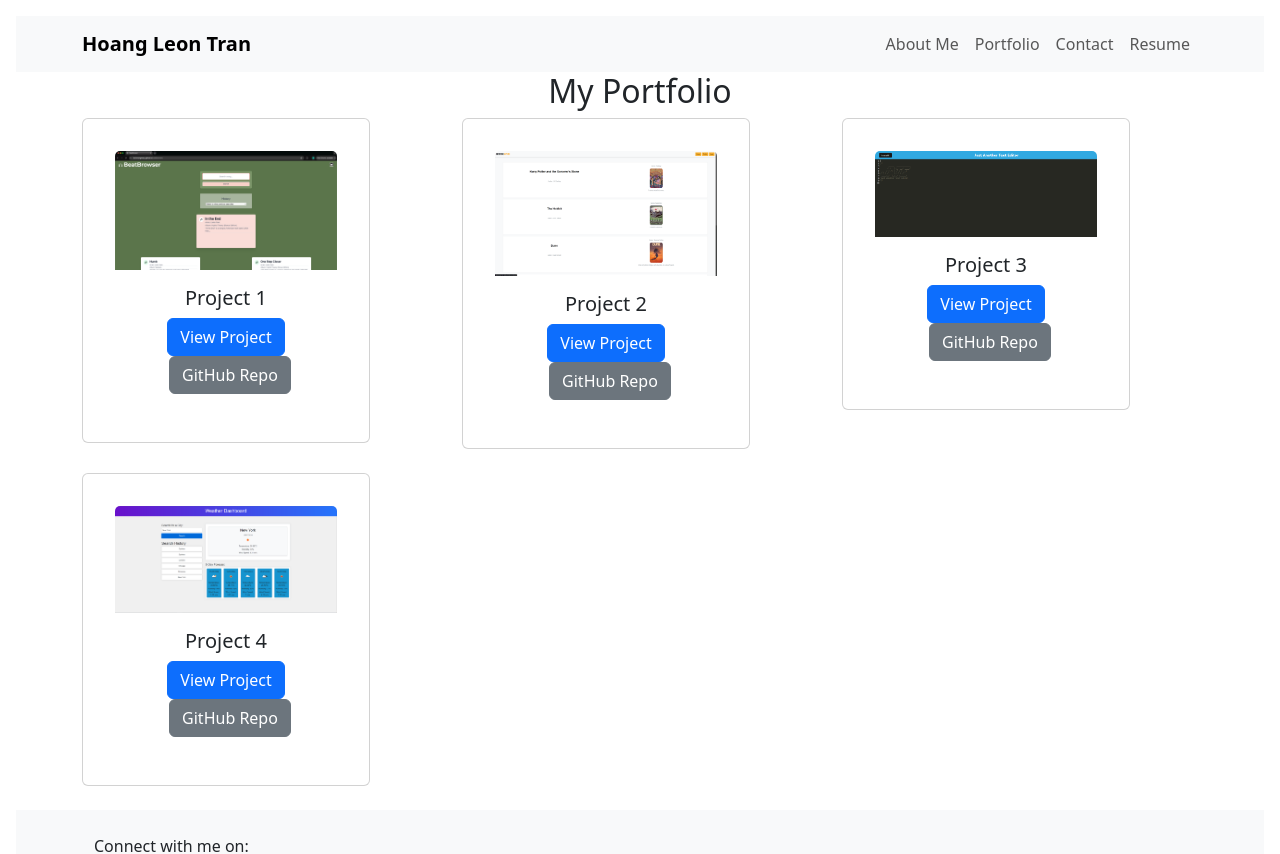
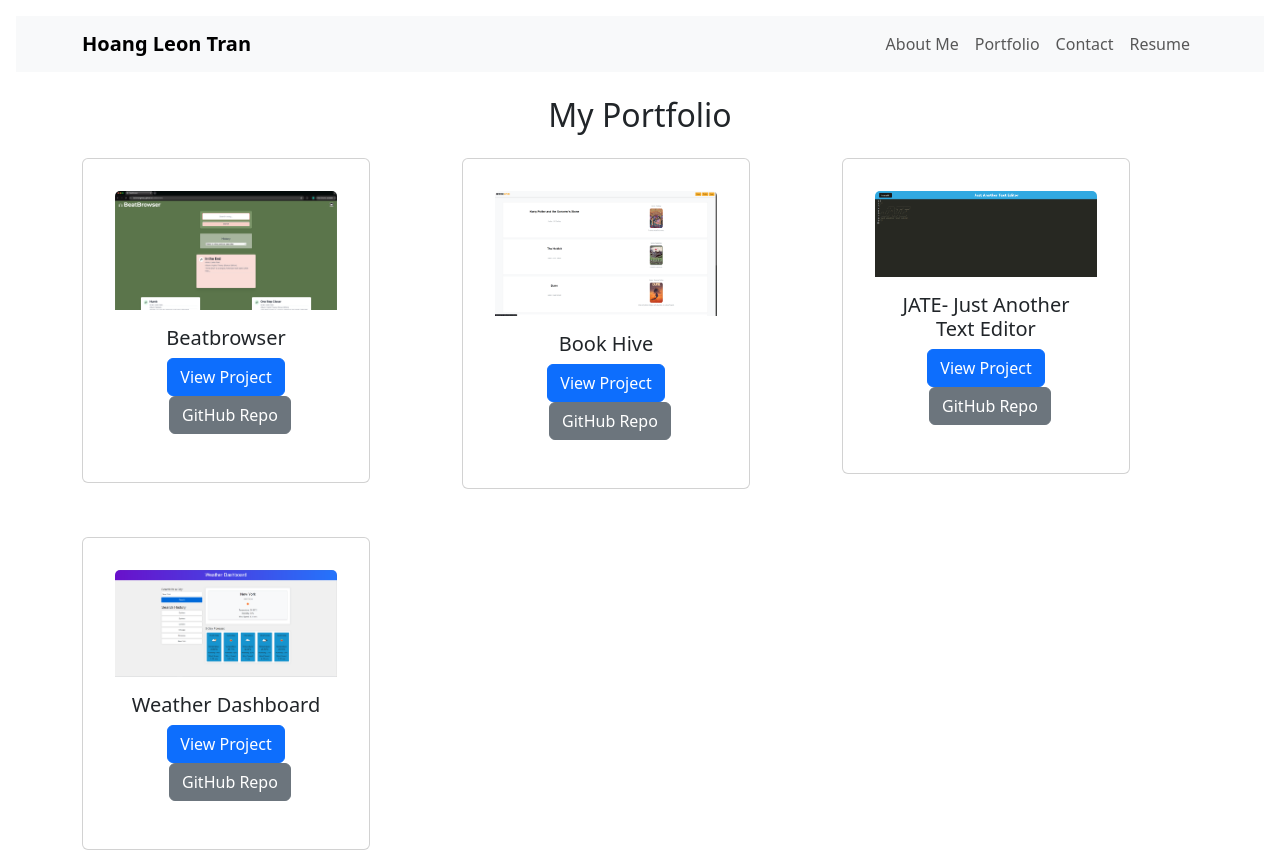
Before and after one commit to leontran44/simple-react-portfolio, a React (Vite) app: page /portfolio in a window 1280 px wide. Shown: the top 854 px of the page. Built offline with nearby package versions, Linux system fonts and the light colour scheme.

Commit message:
add colummn and row styling for each project card

```diff
--- a/src/components/PortfolioPage.jsx
+++ b/src/components/PortfolioPage.jsx
@@ -7,35 +7,35 @@ import project4Image from '../assets/weather-dashboard.png';
 function PortfolioPage() {
 	return (
 		<div className="container">
-			<h2>My Portfolio</h2>
+			<h2 className="text-center my-4">My Portfolio</h2>
 			<div className="row">
-				<div className="col-md-4">
+				<div className="col-md-6 col-lg-4 mb-4">
 					<Project
-						title="Project 1"
+						title="Beatbrowser"
 						image={project1Image}
 						deployedLink="https://kevinvongmany.github.io/beatbrowser/"
 						repoLink="https://github.com/leontran44/beatbrowser"
 					/>
 				</div>
-				<div className="col-md-4">
+				<div className="col-md-6 col-lg-4 mb-4">
 					<Project
-						title="Project 2"
+						title="Book Hive"
 						image={project2Image}
 						deployedLink="https://book-hive-c90u.onrender.com/"
 						repoLink="https://github.com/leontran44/book-hive"
 					/>
 				</div>
-				<div className="col-md-4">
+				<div className="col-md-6 col-lg-4 mb-4">
 					<Project
-						title="Project 3"
+						title="JATE- Just Another Text Editor"
 						image={project3Image}
 						deployedLink="https://jate-text-editor-pcpj.onrender.com/"
 						repoLink="https://github.com/leontran44/pwa-text-editor"
 					/>
 				</div>
-				<div className="col-md-4">
+				<div className="col-md-6 col-lg-4 mb-4">
 					<Project
-						title="Project 4"
+						title="Weather Dashboard"
 						image={project4Image}
 						deployedLink="https://leontran44.github.io/weather-dashboard/"
 						repoLink="https://github.com/leontran44/weather-dashboard"
```
